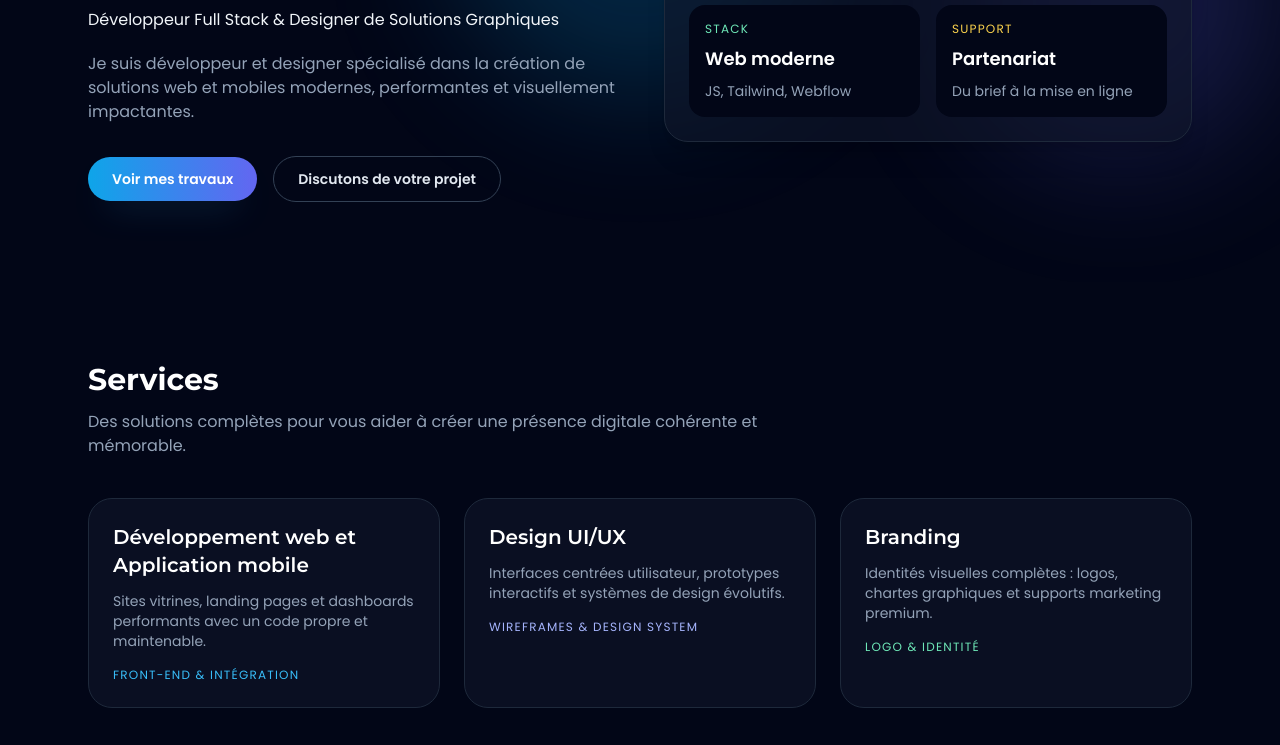
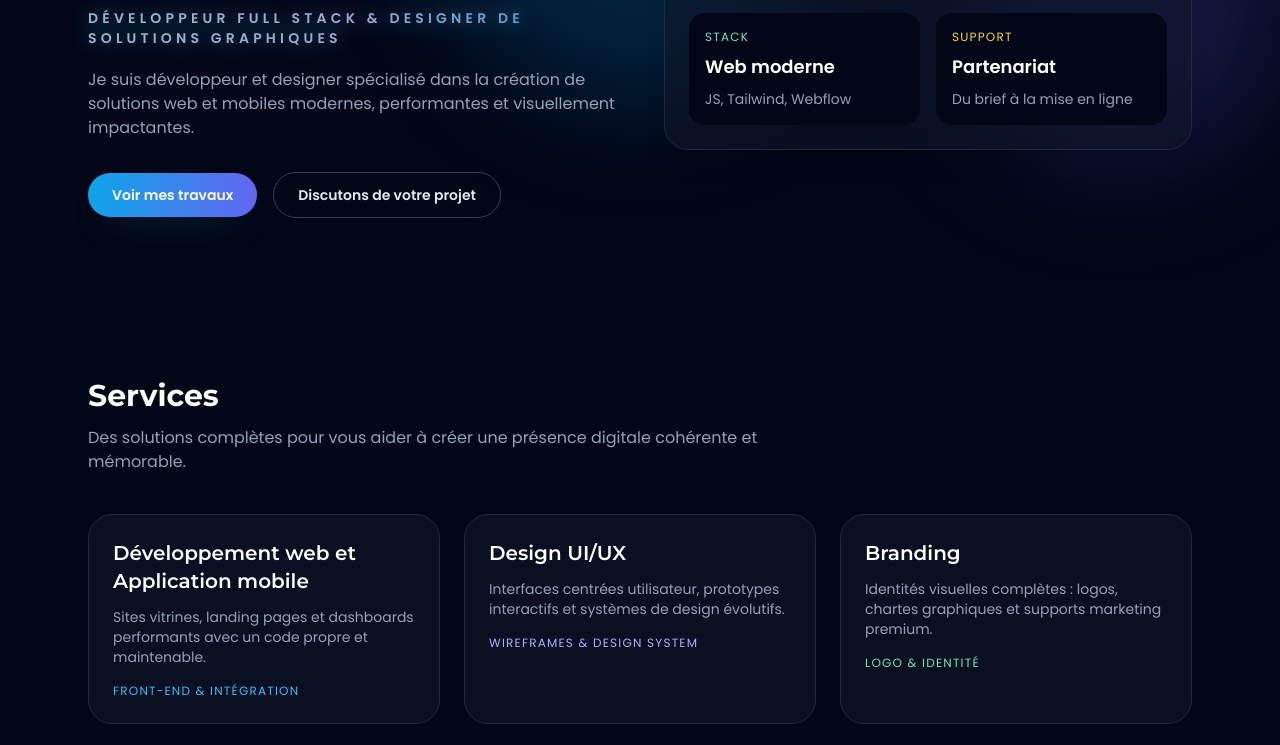
Before and after one commit to sudo-Davson/Portfolio-Davson, a plain HTML site: page index.html in a window 1280 px wide. Shown: the part 355-1100 px from the top of the page. Drawn offline with nearby package versions, Linux system fonts and the light colour scheme.

Commit message:
Use Tailwind glow animation for hero role

```diff
--- a/index.html
+++ b/index.html
@@ -147,10 +147,9 @@
             </h1>
             <p class="mt-2 text-xs font-semibold uppercase tracking-[0.3em] text-slate-400" data-i18n="hero_alias">alias Davson</p>
 
-            <div class="mt-4 flex flex-wrap items-center gap-3" data-i18n="hero_role_line">
-  <span class="glow-text text-sm font-semibold uppercase tracking-[0.3em] text-sky-100">Développeur Full Stack</span>
-  <span class="text-sm font-medium text-slate-300">& Designer de Solutions Graphiques</span>
-</div>
+            <p class="mt-4 flex flex-wrap items-center gap-3 text-sm">
+  <span class="text-transparent bg-clip-text bg-gradient-to-r from-sky-200 via-indigo-200 to-sky-400 font-semibold uppercase tracking-[0.3em] drop-shadow-[0_0_10px_rgba(56,189,248,0.7)] animate-pulse" data-i18n="hero_role_line">Développeur Full Stack & Designer de Solutions Graphiques</span>
+</p>
             <p class="mt-5 text-slate-400" data-i18n="hero_desc">Je suis développeur et designer spécialisé dans la création de solutions web et mobiles modernes, performantes et visuellement impactantes.</p>
             <div class="mt-8 flex flex-wrap items-center gap-4">
               <a
```
